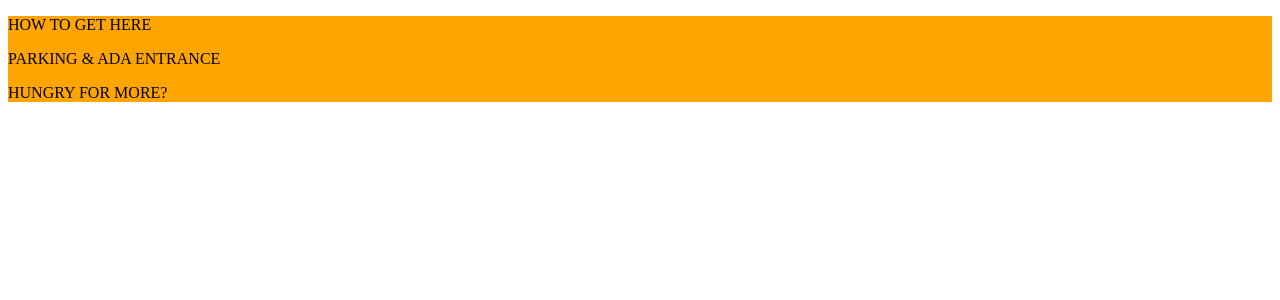
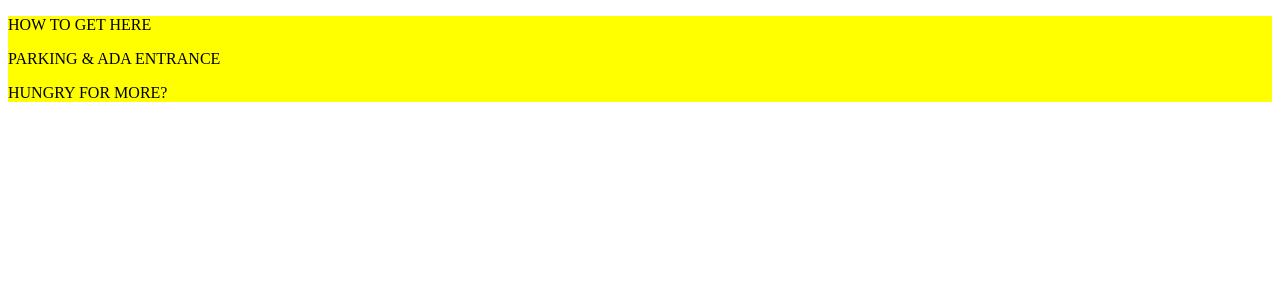
Before and after one commit to Terry555/restaurant-front-end, a React (Create React App) app: page /hoursdirections in a window 1280 px wide. Shown: the top 300 px of the page. Built offline with nearby package versions, Linux system fonts and the light colour scheme.

Commit message:
changed hours

```diff
--- a/src/css/hoursdirections.css
+++ b/src/css/hoursdirections.css
@@ -1,5 +1,5 @@
 .hoursdirections-main {
-  background-color: orange;
+  background-color: yellow;
 }
 
 .hoursdirections-section {
```
